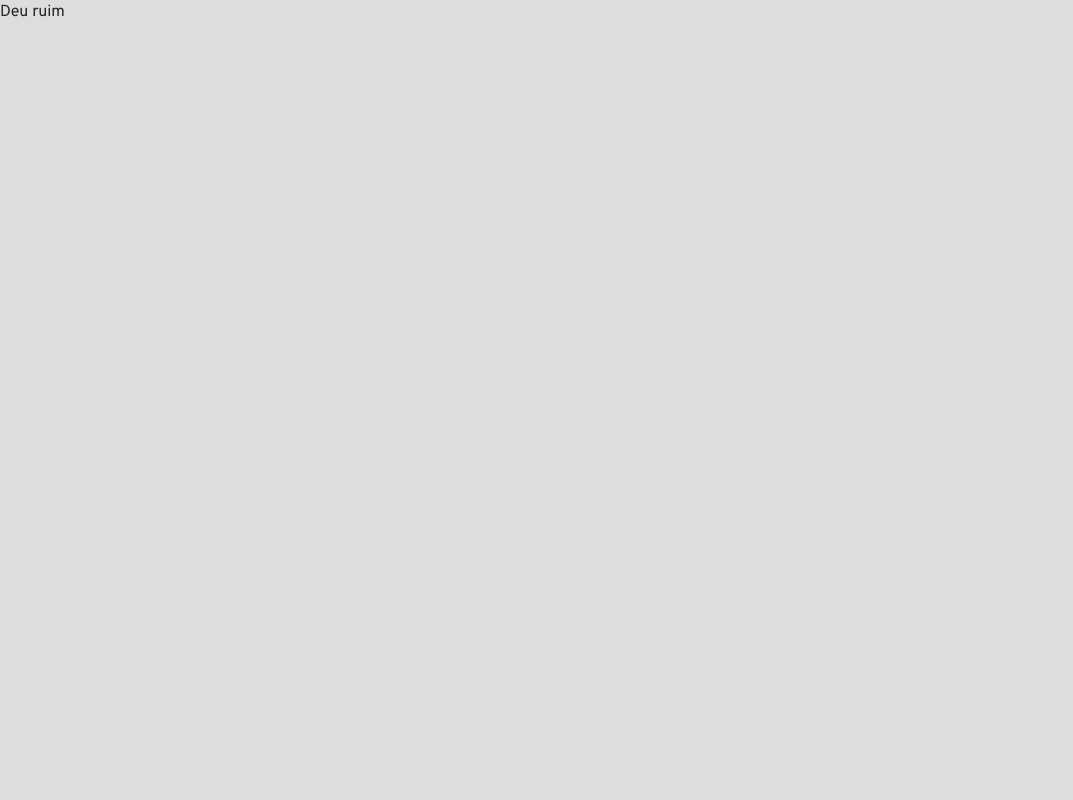
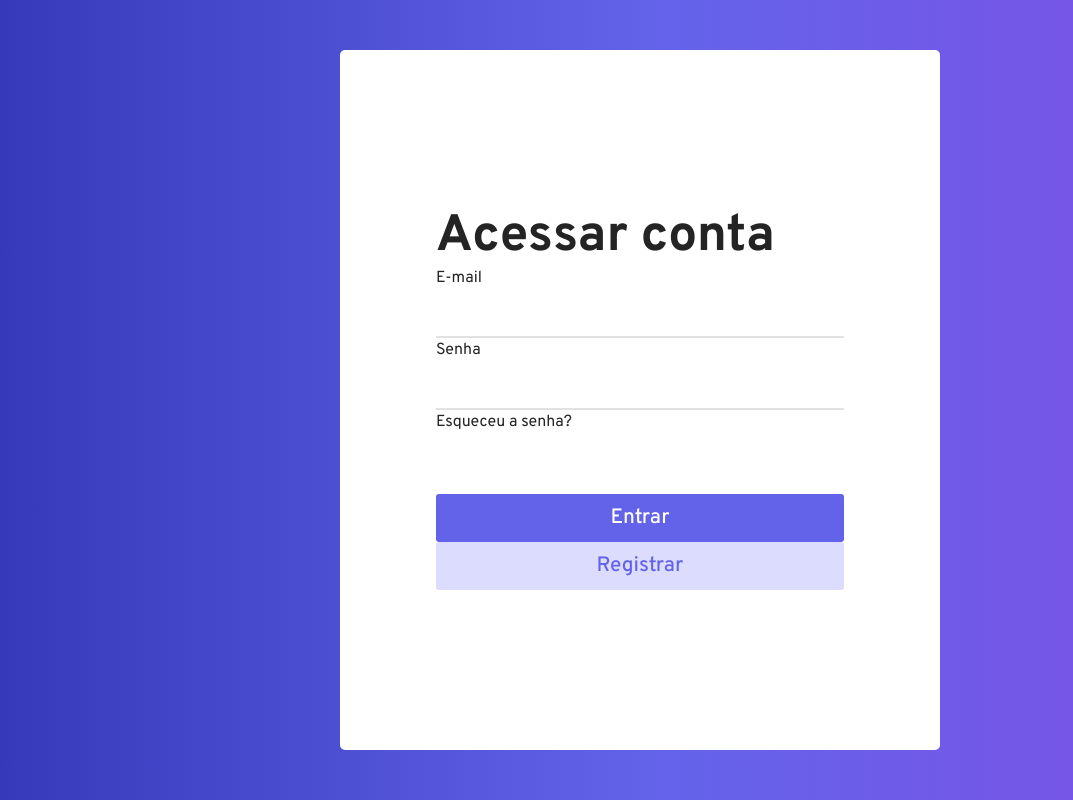
Before and after one commit to matheus-galdo/wolftech-client, a React (Vite) app: page /sign-in in a window 1280 px wide. Before the commit this address had no page. Shown: the whole page, without its empty margins (0-1073 px from the left). Built offline with nearby package versions, Linux system fonts and the light colour scheme.

Commit message:
feat/adding login page layout

```diff
--- a/src/Router.tsx
+++ b/src/Router.tsx
@@ -2,10 +2,12 @@ import { createBrowserRouter, useRouteError } from "react-router-dom";
 import ProductDetais from "./pages/Product/Product";
 import StorePattern from "./patterns/StorePattern";
 import Home from "./pages/Home/Home";
+import SignIn from "./pages/SignIn/SignIn";
 
 const router = createBrowserRouter([
+  { path: '/sign-in', element: <SignIn />, errorElement: <ErrorPage /> },
   {
-    path: "/", element: <StorePattern/>, errorElement: <ErrorPage />, children: [
+    path: "/", element: <StorePattern />, errorElement: <ErrorPage />, children: [
       { path: "/", element: <Home />, errorElement: <ErrorPage /> },
       { path: "produtos/:id", element: <ProductDetais />, errorElement: <ErrorPage /> },
     ]
--- /dev/null
+++ b/src/pages/SignIn/SignIn.scss
@@ -0,0 +1,40 @@
+.form-container {
+    background: linear-gradient(90deg, rgba(54, 58, 186, 1) 0%, rgba(99, 99, 234, 1) 51%, rgba(127, 80, 228, 1) 100%);
+    min-height: 100vh;
+    display: flex;
+    align-items: center;
+    justify-content: center;
+}
+
+.form-container form {
+    width: 600px;
+    height: 700px;
+    display: flex;
+    flex-direction: column;
+    border-radius: 5px;
+    background-color: #fff;
+    padding: 10rem 6rem;
+}
+
+
+.form-container .inputs-container{
+    flex-grow: 1;
+    display: flex;
+    flex-direction: column;
+}
+
+.form-container .inputs-container input{
+    background-color: #fff;
+    border: unset;
+    outline: unset;
+    border-bottom: 2px solid #e2e2e2;
+    color: #000;
+    font-size: 1rem;
+    font-family: 'Overpass', sans-serif;
+    height: 3rem;
+    transition: .2s ease-in-out;
+}
+
+.form-container .inputs-container input:focus{
+    border-bottom: 2px solid #6363ea;
+}
--- /dev/null
+++ b/src/pages/SignIn/SignIn.tsx
@@ -0,0 +1,45 @@
+import React from "react";
+import { SecondaryButton } from "../../components/Button/Button";
+import { Button } from "../../components/Button/Button";
+import "./SignIn.scss";
+import { signIn } from "../../services/authService";
+import { redirect } from "react-router-dom";
+
+export default function SignIn() {
+    function handleSubmit(event: React.FormEvent) {
+        event.preventDefault()
+        const credentials = {"email":"matheus@gaa", "password": "umasenhaaa"}
+
+        const validacoes = true;
+        if (validacoes) {
+
+            signIn(credentials).then(response => {
+                console.log(response.data)
+                localStorage.setItem('credentials', response.data)
+                redirect('/');
+            })
+        }
+    }
+
+    return <div className="form-container">
+        <form onSubmit={handleSubmit}>
+            <h1>Acessar conta</h1>
+            <div className="inputs-container">
+
+                <label htmlFor="email">E-mail</label>
+                <input type="email" name="email" />
+
+                <label htmlFor="password">Senha</label>
+                <input type="password" name="password" />
+                <p className="forget-password">
+                    Esqueceu a senha?
+                </p>
+            </div>
+
+            <div className="buttons-container">
+                <Button>Entrar</Button>
+                <SecondaryButton>Registrar</SecondaryButton>
+            </div>
+        </form>
+    </div >;
+}
--- /dev/null
+++ b/src/services/authService.tsx
@@ -0,0 +1,16 @@
+import axios from "axios"
+import { BASE_URL } from "./serviceAPIConfig"
+
+
+export type SignInCredentials = {
+    email: string;
+    password: string;
+}
+
+export function signIn(credentials: SignInCredentials) {
+    return axios.post(`${BASE_URL}/login`, credentials);
+}
+
+export function signUp(id: string) {
+    return axios.get(`${BASE_URL}/products/${id}`);
+}
```
